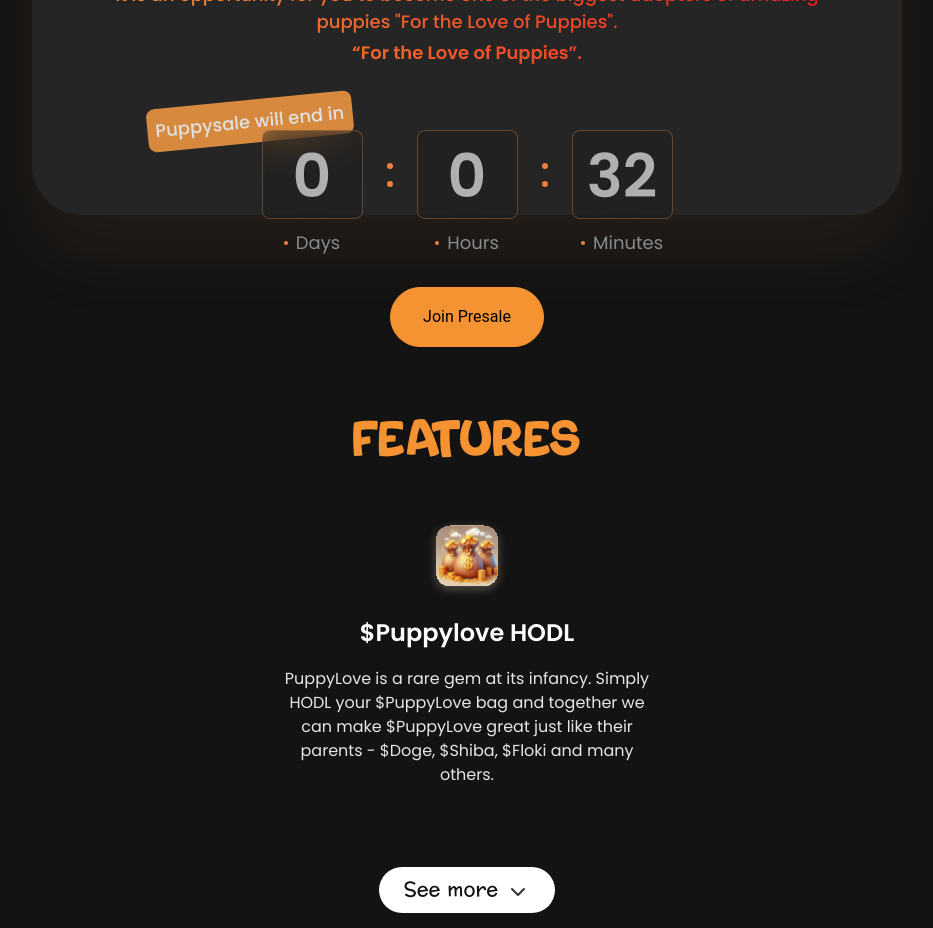
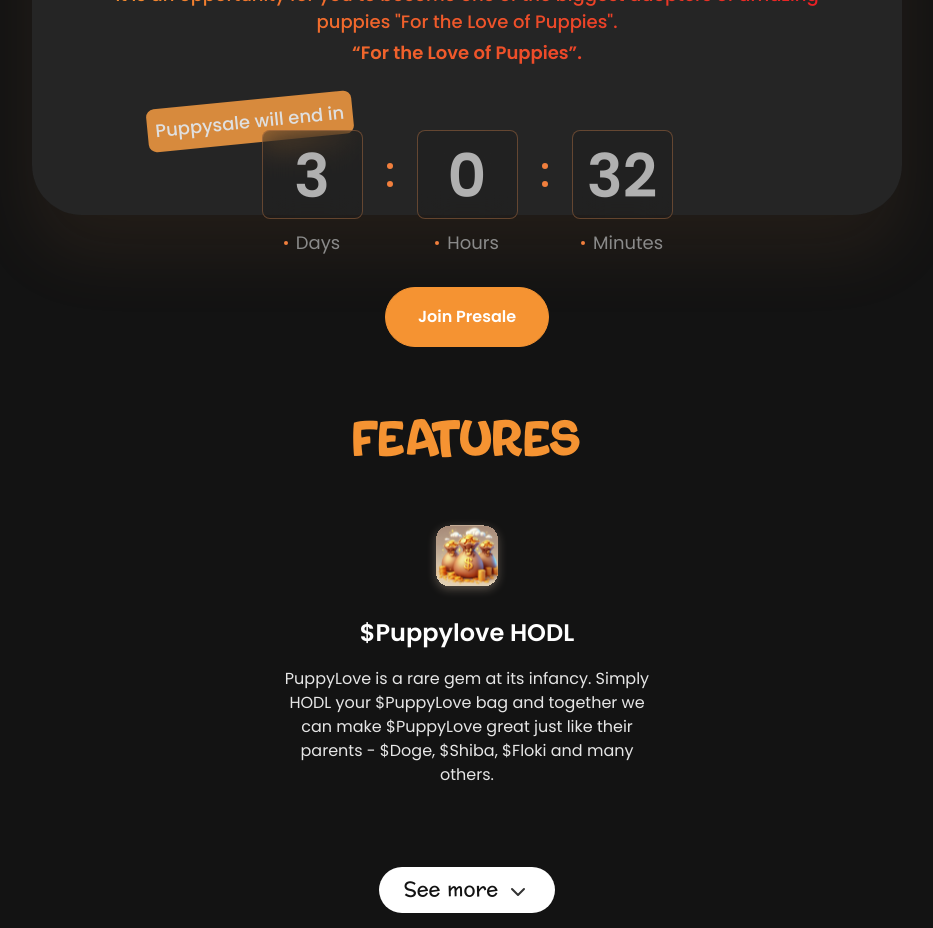
Before and after one commit to BernardOnuh/PuppyLoveFrontEnd-main, a React (Create React App) app: page / in a window 1280 px wide. Shown: the part 3140-4068 px from the top of the page, without its empty margins (173-1106 px from the left). Built offline with nearby package versions, Linux system fonts and the light colour scheme.

Commit message:
Update Puppysale.js
Commit

```diff
--- a/src/components/Home/Puppysale.js
+++ b/src/components/Home/Puppysale.js
@@ -15,7 +15,7 @@ export default function Puppysale() {
     });
 
     const calculateTimeLeft = () => {
-        const targetDate = moment.tz('2024-01-29 12:00:00', 'America/New_York'); // Set your target date and time, and specify the time zone
+        const targetDate = moment.tz('2024-02-01 12:00:00', 'America/New_York'); // Set your target date and time, and specify the time zone
         const now = moment();
         const difference = targetDate - now;
 
@@ -123,7 +123,7 @@ export default function Puppysale() {
     {/*<img src={LogArtboard} className=' w-[267px] lg:w-[349px] h-[267px] lg:h-[349px] absolute left-[8px] sm:left-[-42px] xl:left-[-175px] bottom-[-93px] ' />*/}
             {/* <img src={coinsign} className=' w-[132px] sm:w-[148px] h-auto sm:h-[148px] absolute top-[-50px] sm:top-[-62px] right-[-10px] sm:right-[18px]  lg:hidden  ' />*/}
 
-                <div className="flex justify-center"> <button className="bg-[#F59332] border rounded-full  h-[60px] md   border-[#F59332] px-[32px] text-center  mt-[68px]">Join Presale</button> </div>
+                <div className="flex justify-center"><a href="https://www.pinksale.finance/launchpad/0xb57072dBF8410F256f29526112d020aB306c5d73?chain=ETH"> <button className="bg-[#F59332] text-white f-f-sm border rounded-full  h-[60px] md   border-[#F59332] px-[32px] text-center  my-[68px]">Join Presale</button></a> </div>
 
             </div>
         </div>
```
